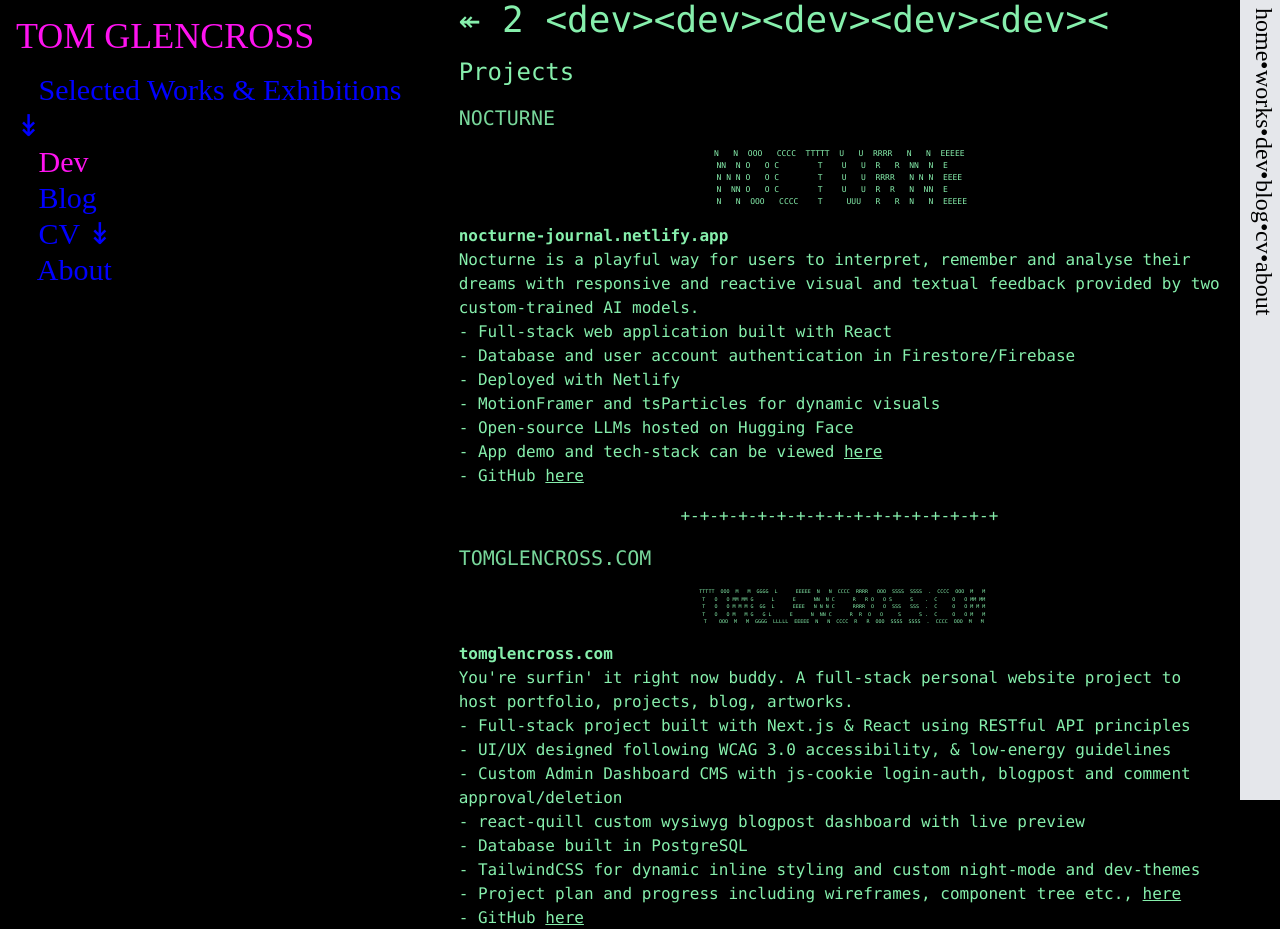
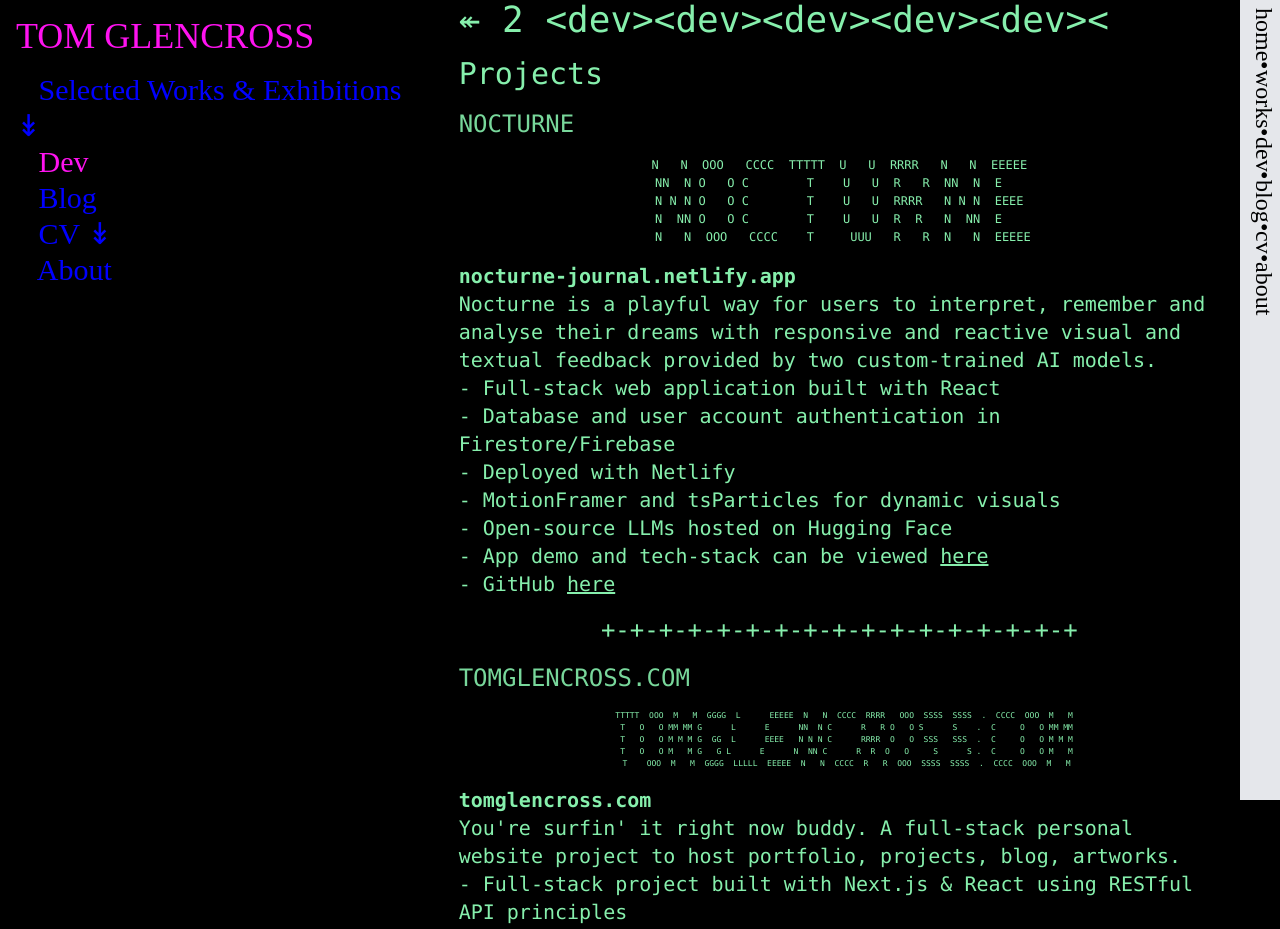
Before and after one commit to tomglencross69/tomglencross-site, a Next.js app in the folder tomglencross-site/: page /dev in a window 1280 px wide. Shown: the top 929 px of the page. Built offline with nearby package versions, Linux system fonts and the light colour scheme.

Commit message:
styling blog component for larger screen

```diff
--- a/tomglencross-site/src/app/about/page.js
+++ b/tomglencross-site/src/app/about/page.js
@@ -5,13 +5,13 @@ import Image from "next/image"
 export default function About() {
   return (
     <>
-    <div className="flex justify-center py-5">
+    <div className="flex justify-center py-4">
      <Image
         alt="portrait of Tom Glencross beside some neolithic standing stones"
         src={aboutMe}
         width={250}
         height={250}
-        className="reponsive"
+        className="reponsive md:w-[300] md:h-[auto]"
         priority
         placeholder="blur"/>
         </div>
--- a/tomglencross-site/src/app/blog/[id]/page.js
+++ b/tomglencross-site/src/app/blog/[id]/page.js
@@ -45,25 +45,11 @@ export default function BlogPostPage({ params }) {
 
   return (
     <>
-    <div className="text-3xl pl-4">
+    <div className="text-3xl pl-4 md:pt-4">
         <span onClick={() => handleClickedBlogPostReturn('/blog')}className={`cursor-pointer text-pinkCustom dark:nightModePinkCustom`}>↫</span>
         <span> 3.{individualBlogPost.blog_id}</span>
       <span className={`text-pinkCustom dark:nightModePinkCustom`}> {individualBlogPost.title}</span>
     </div>
-     {/* logic removed whilst working out how to show images that come from URL sources
-    {/* <Image
-            alt={individualBlogPost.image_alt_text}
-            src={
-    individualBlogPost.image_src.startsWith("http")
-      ? individualBlogPost.image_src
-      : `/images/${individualBlogPost.image_src.replace('../assets/images/', '')}`
-  }
-            width={1000}
-            height={1000}
-            style={{ objectFit: "cover", width: "100%", height: "100%" }}
-            className="object-cover fill"
-            priority
-            /> */}
             <img
             alt={individualBlogPost.image_alt_text}
             src={
@@ -73,8 +59,8 @@ export default function BlogPostPage({ params }) {
   }
             width={1000}
             height={1000}
-            style={{ objectFit: "cover", width: "100%", height: "100%" }}
-            className="object-cover fill"
+            style={{ objectFit: "cover"}}
+            className="md:pt-2 object-cover fill md:w-[800px] md:h-auto md:object-cover mx-auto"
             />
     <div className="font-arimo text-xs ">{`${individualBlogPost.tags[0]} / ${individualBlogPost.tags[1]} / ${individualBlogPost.tags[2]}`.toUpperCase()}</div>
     <div className="font-arimo text-xs pb-5">
--- a/tomglencross-site/src/app/blog/page.js
+++ b/tomglencross-site/src/app/blog/page.js
@@ -18,8 +18,12 @@ export default function Blog() {
 
     return (
       <>
-      {blogPosts.map((blogPost)=> (
-       <BlogCard key={blogPost.blog_id} blogPost={blogPost}/>
+      {blogPosts.map((blogPost, index)=> (
+      <div key={blogPost.blog_id} className={`${
+        index === 0 ? 'md:pt-6' : ''
+      } md:max-w-[500px] mx-auto`}>
+       <BlogCard blogPost={blogPost}/>
+      </div>
       ))}
       </>
     )
--- a/tomglencross-site/src/app/cv/artist-cv/page.js
+++ b/tomglencross-site/src/app/cv/artist-cv/page.js
@@ -6,7 +6,7 @@ export default function ArtistCV() {
   return (
     <>
     <div>
-    <div className="text-3xl pb-2 space-y-0">
+    <div className="text-3xl pb-2 space-y-0 md:pt-4">
                  Artist CV
                 </div>
                 <p className="text-2xl py-3"><i>Introduction</i></p>
--- a/tomglencross-site/src/app/cv/dev-cv/page.js
+++ b/tomglencross-site/src/app/cv/dev-cv/page.js
@@ -6,7 +6,7 @@ export default function DevCV() {
   return (
     <>
     <div>
-    <div className="text-3xl pb-2 space-y-0">
+    <div className="text-3xl pb-2 space-y-0 md:pt-4">
                  Dev CV
                 </div>
                 <div>
--- a/tomglencross-site/src/app/dev/page.js
+++ b/tomglencross-site/src/app/dev/page.js
@@ -78,7 +78,7 @@ export default function Dev() {
       }`}
     >
       <div className="overflow-visible whitespace-nowrap">
-      <h1 className="text-4xl inline-block">
+      <h1 className="text-4xl md:text-5 inline-block">
         <a
           className="cursor-pointer"
           onClick={() => {
@@ -93,9 +93,9 @@ export default function Dev() {
         </span>
       </h1>
       </div>
-      <p className="py-4 text-2xl">Projects</p>
-      <div className="opacity-90 text-xl">NOCTURNE</div>
-      <pre className="text-center text-[8px] py-4 cursor-pointer hover:text-pinkCustom transition-colors duration-1000">
+      <p className="py-4 text-2xl md:text-3xl">Projects</p>
+      <div className="opacity-90 text-xl md:text-2xl">NOCTURNE</div>
+      <pre className="text-center text-[8px] md:text-[12px] py-4 cursor-pointer hover:text-pinkCustom transition-colors duration-1000">
         <a href="https://nocturne-journal.netlify.app"
           target="_blank" >
           {`N   N  OOO   CCCC  TTTTT  U   U  RRRR   N   N  EEEEE
@@ -106,9 +106,9 @@ export default function Dev() {
 </a>
 
 </pre>
-      <div>
+      <div className="md:text-xl">
         <a
-          className="font-bold cursor-pointer hover:text-pinkCustom hover:underline transition-colors duration-1000"
+          className="md:text-xl font-bold cursor-pointer hover:text-pinkCustom hover:underline transition-colors duration-1000"
           href="https://nocturne-journal.netlify.app"
           target="_blank"
         >
@@ -146,11 +146,11 @@ export default function Dev() {
           </a>
         </p>
       </div>
-      <div className="pt-4 text-center">
+      <div className="md:text-2xl pt-4 text-center">
         +-+-+-+-+-+-+-+-+-+-+-+-+-+-+-+-+
       </div>
-      <div className="opacity-90 text-xl pt-4">TOMGLENCROSS.COM</div>
-      <pre className="text-[5px] text-center py-4 cursor-pointer hover:text-pinkCustom transition-colors duration-1000">
+      <div className="opacity-90 md:text-2xl text-xl pt-4">TOMGLENCROSS.COM</div>
+      <pre className="text-[5px] md:text-[8px] text-center py-4 cursor-pointer hover:text-pinkCustom transition-colors duration-1000">
         <a href="https:/tomglencross.com"
           target="_blank">{`  TTTTT  OOO  M   M  GGGG  L      EEEEE  N   N  CCCC  RRRR   OOO  SSSS  SSSS  .  CCCC  OOO  M   M
    T   O   O MM MM G      L      E      NN  N C      R   R O   O S      S    .  C     O   O MM MM
@@ -159,7 +159,7 @@ export default function Dev() {
    T    OOO  M   M  GGGG  LLLLL  EEEEE  N   N  CCCC  R   R  OOO  SSSS  SSSS  .  CCCC  OOO  M   M
 `}</a>
 </pre>
-      <div className="pb-10">
+      <div className="pb-10 md:text-xl">
         <a
           className="font-bold cursor-pointer hover:text-pinkCustom  hover:underline transition-colors duration-1000"
           href="https:/tomglencross.com"
@@ -212,7 +212,7 @@ export default function Dev() {
       </div>
 
 
-      <div className="p-4 border rounded-lg" style={{ borderColor: textColor }}>
+      <div className="p-4 border rounded-lg md:text-xl" style={{ borderColor: textColor }}>
         <div>
           body {`{`}&nbsp;&nbsp;background-color:
           <span
```
